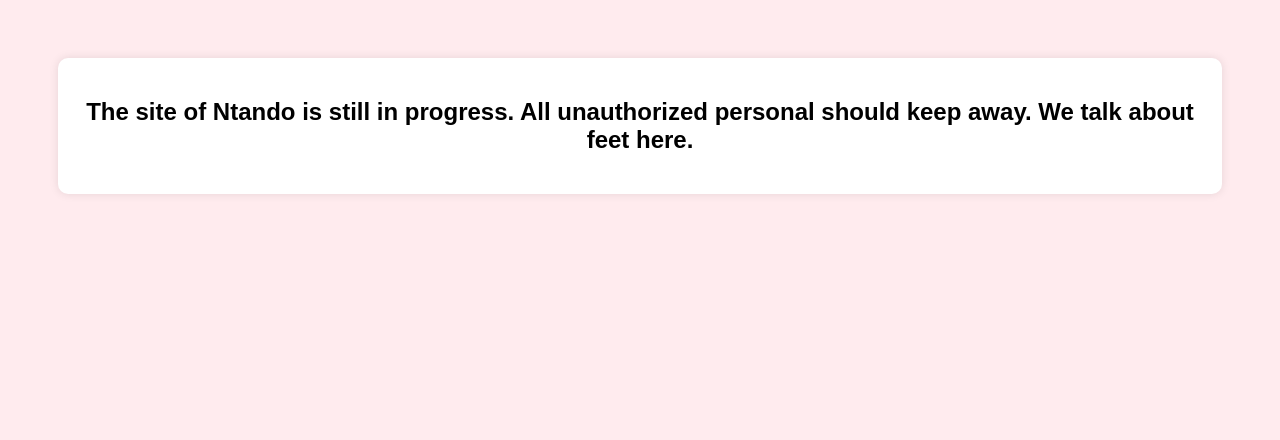
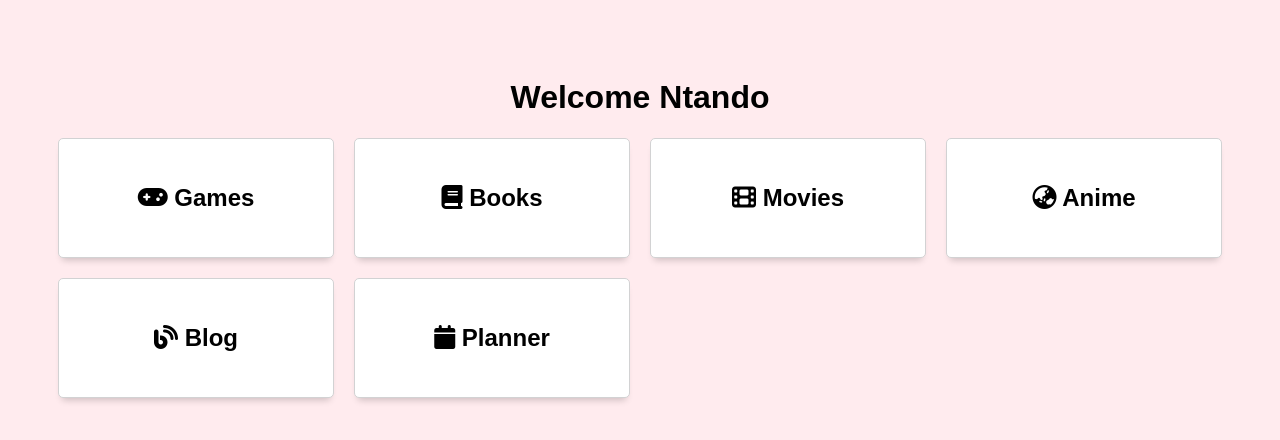
Before and after one commit to Ike-chd/Ntando, a plain HTML site: page index.html in a window 1280 px wide. Drawn offline with Linux system fonts and the light colour scheme.

Commit message:
Update index.html

```diff
--- a/index.html
+++ b/index.html
@@ -1,9 +1,11 @@
 <!DOCTYPE html>
 <html lang="en">
+
 <head>
+    <link rel="stylesheet" href="https://cdnjs.cloudflare.com/ajax/libs/font-awesome/6.5.1/css/all.min.css">
     <meta charset="UTF-8">
     <meta name="viewport" content="width=device-width, initial-scale=1.0">
-    <title>My Black Cat</title>
+    <title>Dashboard</title>
     <style>
         body {
             font-family: Arial, sans-serif;
@@ -11,13 +13,26 @@
             padding: 50px;
             background-color: #ffebee;
         }
-        .question-container {
-            background: white;
-            padding: 20px;
-            border-radius: 10px;
-            box-shadow: 0 0 10px rgba(0, 0, 0, 0.1);
-            display: inline-block;
+
+        .cards {
+            display: grid;
+            grid-template-columns: 1fr 1fr 1fr 1fr;
+            gap: 20px;
+            margin: 20px 0;
         }
+
+        .dashboard-container {
+            display: flex;
+            flex-direction: column;
+            justify-content: space-around;
+            padding: 25px;
+            background-color: #ffffff;
+            box-sizing: border-box;
+            border: 1px solid #d2d2d3;
+            border-radius: 5px;
+            box-shadow: 0 6px 7px -4px rgba(0, 0, 0, 0.2);
+        }
+
         button {
             margin: 10px;
             padding: 10px 15px;
@@ -26,121 +41,36 @@
             color: white;
             border-radius: 5px;
             cursor: pointer;
+            font-size: 16px;
         }
+
         button:hover {
             background: #d81b60;
         }
     </style>
 </head>
+
 <body>
-    <div class="question-container" id="question-container">
-        <h2 id="question-text">The site of Ntando is still in progress. All unauthorized personal should keep away. We talk about feet here.</h2>
-        <!-- <h2 id="question-text">Happy Birthday! 🎉 Let's begin with a fun question: Which anime world would you love to live in? 🌍✨</h2> -->
-        <!-- <div id="options"></div> -->
+    <h1>Welcome Ntando</h1>
+    <div class="cards">
+        <div class="dashboard-container" onclick="location.href='gamesdashboard.html'">
+            <h2><i class="fa-solid fa-gamepad"></i> Games</h2>
+        </div>
+        <div class="dashboard-container" onclick="location.href='booksdashboard.html'">
+            <h2><i class="fa-solid fa-book"></i> Books</h2>
+        </div>
+        <div class="dashboard-container" onclick="location.href='moviesdashboard.html'">
+            <h2><i class="fa-solid fa-film"></i> Movies</h2>
+        </div>
+        <div class="dashboard-container" onclick="location.href='animedashboard.html'">
+            <h2><i class="fa-solid fa-earth-asia"></i> Anime</h2>
+        </div>
+        <div class="dashboard-container" onclick="location.href='blogdashboard.html'">
+            <h2><i class="fa-solid fa-blog"></i> Blog</h2>
+        </div>
+        <div class="dashboard-container" onclick="location.href='plannerdashboard.html'">
+            <h2><i class="fa-solid fa-calendar"></i> Planner</h2>
+        </div>
     </div>
-
-    <script>
-        const questions = [
-            {
-                text: "The site of Ntando is still in progress. All unauthorized personal should keep away. We talk about feet here.",
-                options: { "Isekai": 1, "Shonen": 2, "Mystical": 3 }
-            },
-            {
-                text: "Isekai? Nice choice! Which isekai anime do you vibe with the most?",
-                options: { "Re:Zero": 4, "Sword Art Online": 5, "Mushoku Tensei": 6 }
-            },
-            {
-                text: "Shonen worlds are intense! Which anime battle would you love to be part of? ⚔️",
-                options: { "Attack on Titan vs Marley": 7, "Luffy vs Kaido": 8, "Deku vs Shigaraki": 9 }
-            },
-            {
-                text: "Mystical worlds are so dreamy! Which anime location would you love to visit? ✨",
-                options: { "Spirited Away’s Bathhouse": 10, "Violet Evergarden’s Academy": 11, "Banana Fish’s New York": 12 }
-            },
-            {
-                text: "Which of these book genres do you love the most? 📚",
-                options: { "Fantasy": 13, "Thriller": 14, "Romance": 15 }
-            },
-            {
-                text: "You love thrillers! Who is the best Stephen King villain? 😈",
-                options: { "Pennywise": 16, "Carrie": 17, "Dolores Claiborne": 18 }
-            },
-            {
-                text: "How long can you read a book in one sitting? Be honest! 😆",
-                options: { "1-2 hours": 19, "3-5 hours": 20, "6+ hours": 21 }
-            },
-            {
-                text: "Which of these books would you re-read endlessly?",
-                options: { "Palace Walk": 22, "The Cruel Prince": 23, "Black Beauty": 24 }
-            },
-            {
-                text: "Which anime character would be your best friend?",
-                options: { "Levi Ackerman": 25, "Luffy": 26, "Gojo Satoru": 27 }
-            },
-            {
-                text: "Which anime duo is the most iconic?",
-                options: { "Eren & Mikasa": 28, "Luffy & Zoro": 29, "Naruto & Sasuke": 30 }
-            },
-            {
-                text: "If you could have any anime power, which one would it be?",
-                options: { "Sharingan": 31, "Titan Shifting": 32, "Haki": 33 }
-            },
-            {
-                text: "Which Studio Ghibli movie makes you feel the most nostalgic?",
-                options: { "Spirited Away": 34, "My Neighbor Totoro": 35, "Howl’s Moving Castle": 36 }
-            },
-            {
-                text: "Which book character would you go on an adventure with?",
-                options: { "Ash from Indigo Blue": 37, "Dolores Claiborne": 38, "Jude from The Cruel Prince": 39 }
-            },
-            {
-                text: "Now, for the ultimate question: Would you like to go on an anime-themed date with me? ❤️",
-                options: { "Yes!": 40, "Maybe...": 41 }
-            },
-            {
-                text: "Yay! I knew you'd say yes! Let's make it happen. ❤️🎉",
-                options: {}
-            },
-            {
-                text: "Take your time... But I'll be waiting! 😉",
-                options: {}
-            }
-        ];
-
-        function answerQuestion(answer) {
-            let currentQuestion = sessionStorage.getItem("currentQuestion") || 0;
-            currentQuestion = parseInt(currentQuestion);
-
-            const nextIndex = questions[currentQuestion].options[answer];
-            if (nextIndex !== undefined) {
-                sessionStorage.setItem("currentQuestion", nextIndex);
-                showQuestion(nextIndex);
-            }
-        }
-
-        function showQuestion(index) {
-            const questionText = document.getElementById("question-text");
-            const optionsContainer = document.getElementById("options");
-
-            questionText.textContent = questions[index].text;
-            optionsContainer.innerHTML = "";
-
-            for (let option in questions[index].options) {
-                const button = document.createElement("button");
-                button.textContent = option;
-                button.onclick = () => answerQuestion(option);
-                optionsContainer.appendChild(button);
-            }
-        }
-
-        window.onload = () => {
-            const storedQuestion = sessionStorage.getItem("currentQuestion");
-            if (storedQuestion) {
-                showQuestion(parseInt(storedQuestion));
-            } else {
-                showQuestion(0);
-            }
-        };
-    </script>
 </body>
 </html>
```
